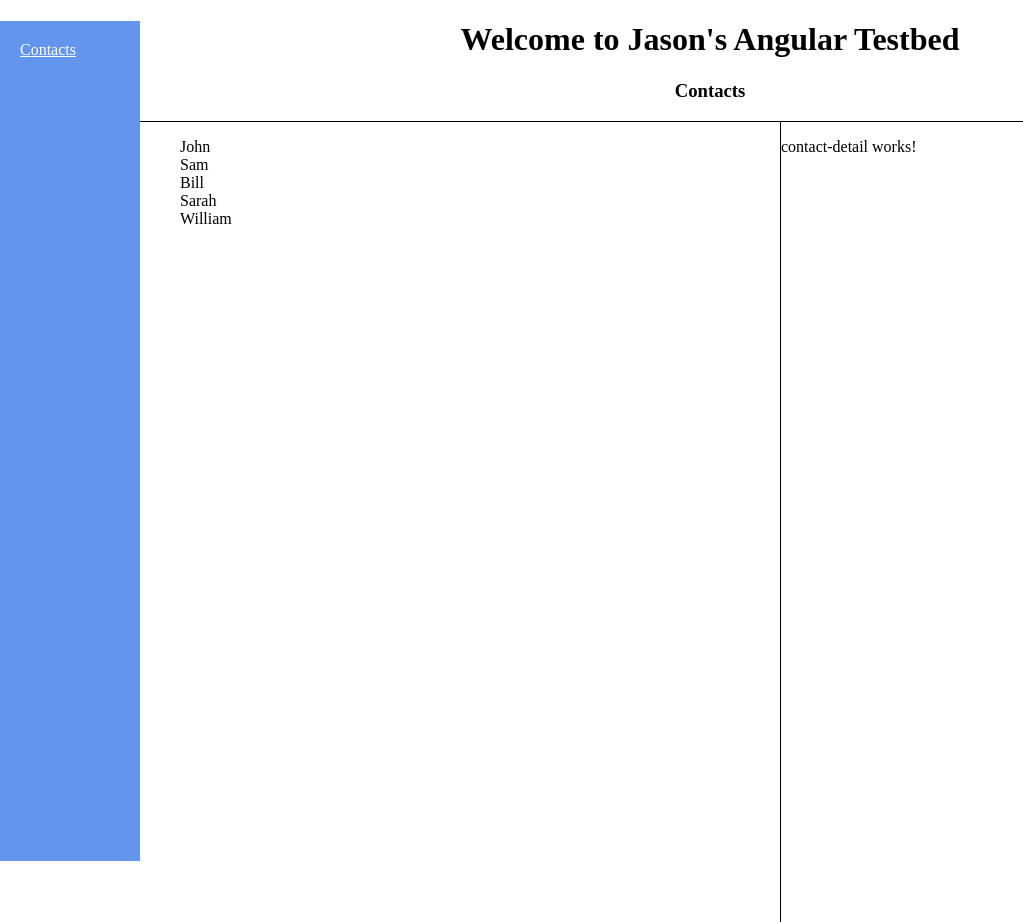
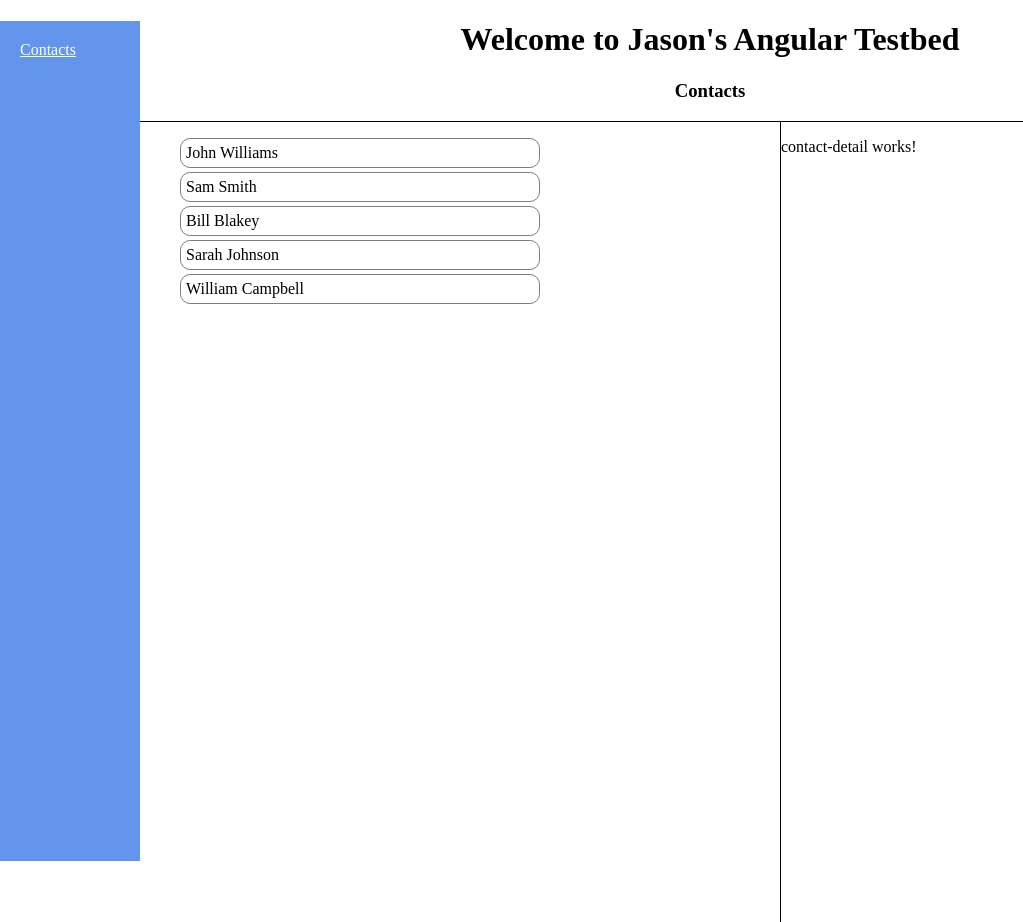
Before and after one commit to jasonpjones/AngularTestBed, an Angular app: page /contacts in a window 1280 px wide. Shown: the whole page, without its empty margins (0-1023 px from the left). Built offline with nearby package versions, Linux system fonts and the light colour scheme.

Commit message:
convert contacts to contactdisplay

```diff
--- a/src/app/contacts/contact-list/contact-list.component.html
+++ b/src/app/contacts/contact-list/contact-list.component.html
@@ -1,8 +1,8 @@
 
-<div *ngIf="contacts$ | async as contacts">
+<div *ngIf="contacts$ | async as contacts" class="contact-list-container">
   <ul>
-    <li *ngFor="let contact of contacts">
-      <span>{{contact.firstName}}</span>
+    <li *ngFor="let contact of contacts" class="contact-list-item">
+      <span>{{contact.displayName}}</span>
     </li>
   </ul>
 </div>
--- a/src/app/contacts/contact-list/contact-list.component.less
+++ b/src/app/contacts/contact-list/contact-list.component.less
@@ -1,3 +1,17 @@
 ul {
   list-style: none;
 }
+
+.contact-list-container
+{
+  width: 400px;
+}
+
+.contact-list-item
+{
+  cursor: pointer;
+  border: solid 1px gray;
+  border-radius: 10px;
+  padding: 5px;
+  margin: 4px 0;
+}
--- a/src/app/contacts/contact-list/contact-list.component.ts
+++ b/src/app/contacts/contact-list/contact-list.component.ts
@@ -1,7 +1,7 @@
 import { Component, OnInit } from '@angular/core';
 import { Contact } from '../../core/models';
 import { ContactDisplay } from '../../core/models';
-import { Observable, Subject, pipe } from 'rxjs';
+import { Observable, Subject, pipe, ReplaySubject, BehaviorSubject } from 'rxjs';
 import { map } from 'rxjs/operators';
 
 import { ContactService} from '../contact.service';
@@ -14,24 +14,31 @@ import { ContactDetailComponent } from '../contact-detail/contact-detail.compone
 })
 export class ContactListComponent implements OnInit {
 
-   contacts$: Observable<Contact[]>;
+   contacts$ = new BehaviorSubject<ContactDisplay[]>(null);
 
 
 
   constructor(private contactService: ContactService) { }
 
   ngOnInit(): void {
-
-    this.contacts$ = this.contactService.getContacts();
-
-
-
+    this.getContactForDisplay();
   }
 
-  /*
-  getContactForDisplay(): Observable<ContactDisplay[] {
-
+  getContactForDisplay(): void {
+    this.contactService.getContacts()
+    .subscribe((contacts) => {
+      const dispContacts: ContactDisplay[] =  contacts.map(c => {
+        const result: ContactDisplay = {
+          id: c.id,
+          firstName: c.firstName,
+          lastName: c.lastName,
+          displayName: `${c.firstName} ${c.lastName}`,
+          birthDate: c.birthDate
+        };
+        return result;
+      });
+      this.contacts$.next(dispContacts);
+    });
   }
-  */
 
 }
```
